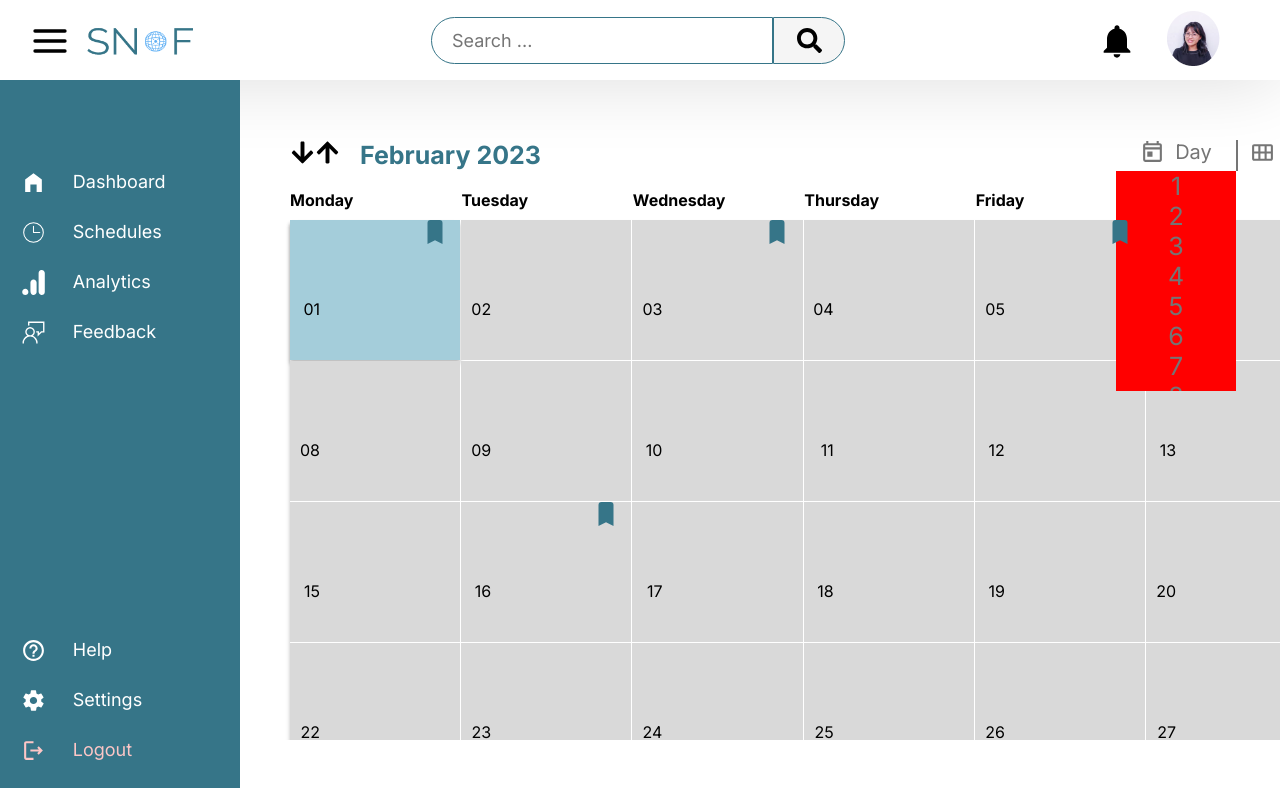
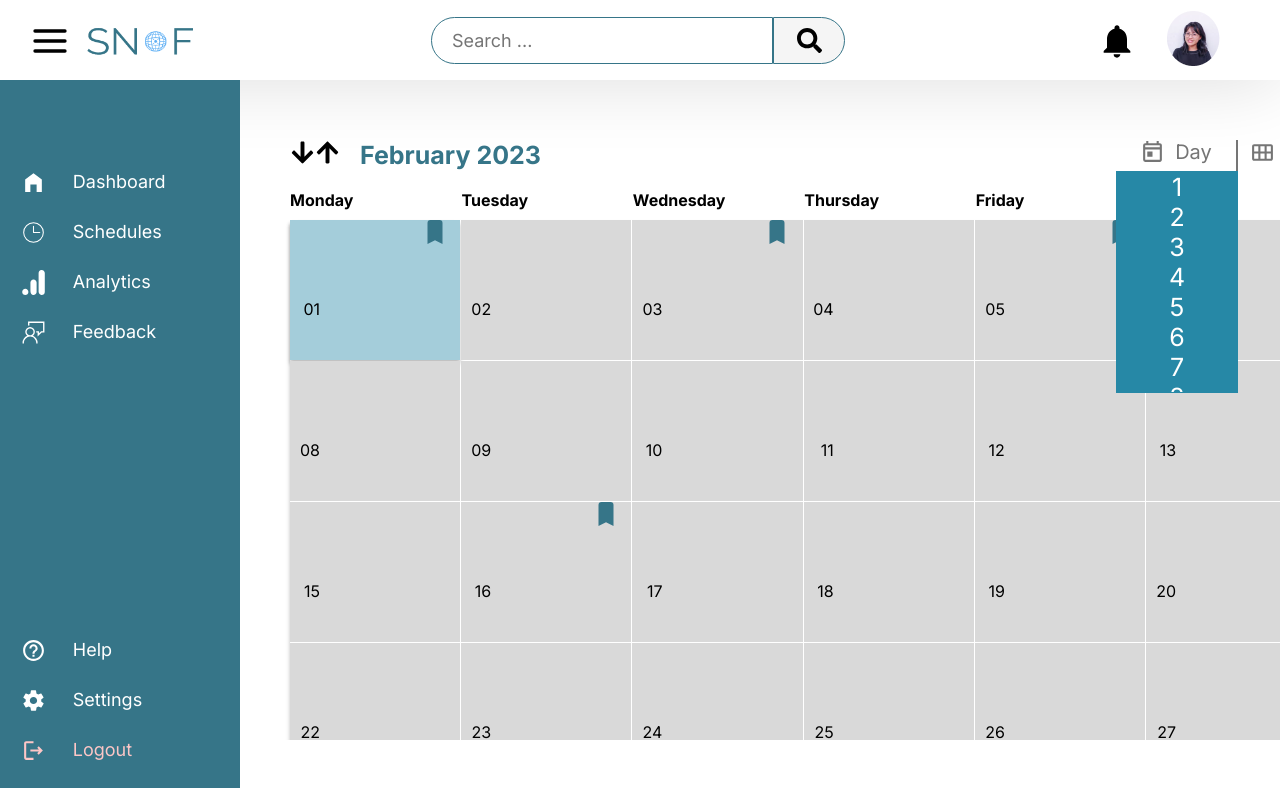
Before and after one commit to davidnyiringabo/fens-app, a React (Vite) app: page / in a window 1280 px wide. Both pictures are taken after a click on the element "Day". Shown: the top 800 px of the page. Built offline with nearby package versions, Linux system fonts and the light colour scheme.

Commit message:
Calendar module

```diff
--- a/src/components/CalendarModule/Calendar.tsx
+++ b/src/components/CalendarModule/Calendar.tsx
@@ -64,6 +64,12 @@ export default function CustomCalendar() {
             break;
         case 12:
             setMonthName("Decemeber")
+            break;
+        case month>12:
+            setMonth(12)
+            break;
+        case month<1:
+            setMonth(1)
             break;
         }
     }
--- a/src/components/Days/Days.css
+++ b/src/components/Days/Days.css
@@ -1,9 +1,12 @@
 .days--container {
     width: 120px;
-    background-color: red;
+    border: 1px solid #2688A6;
+    color: white;
+    background-color: #2688A6;
     position: absolute;
     margin: 0;
     padding: 0;
+    z-index: 1;
     height: 220px;
     left: 0px;
     overflow-y: auto;
--- a/src/components/Months/Months.css
+++ b/src/components/Months/Months.css
@@ -2,12 +2,15 @@
     width: 120px;
     background-color: red;
     position: absolute;
+    border: 1px solid #2688A6;
+    color: white;
+    background-color: #2688A6;
     margin: 0;
     padding: 0;
     height: 220px;
     left: 122px;
     overflow-y: auto;
-    font-size: 18px;
+    font-size: 22px;
     /* display: none; */
 }
 
--- a/src/components/Years/Years.css
+++ b/src/components/Years/Years.css
@@ -2,6 +2,9 @@
     width: 120px;
     background-color: red;
     position: absolute;
+    border: 1px solid #2688A6;
+    color: white;
+    background-color: #2688A6;
     margin: 0;
     padding: 0;
     height: 220px;
```
